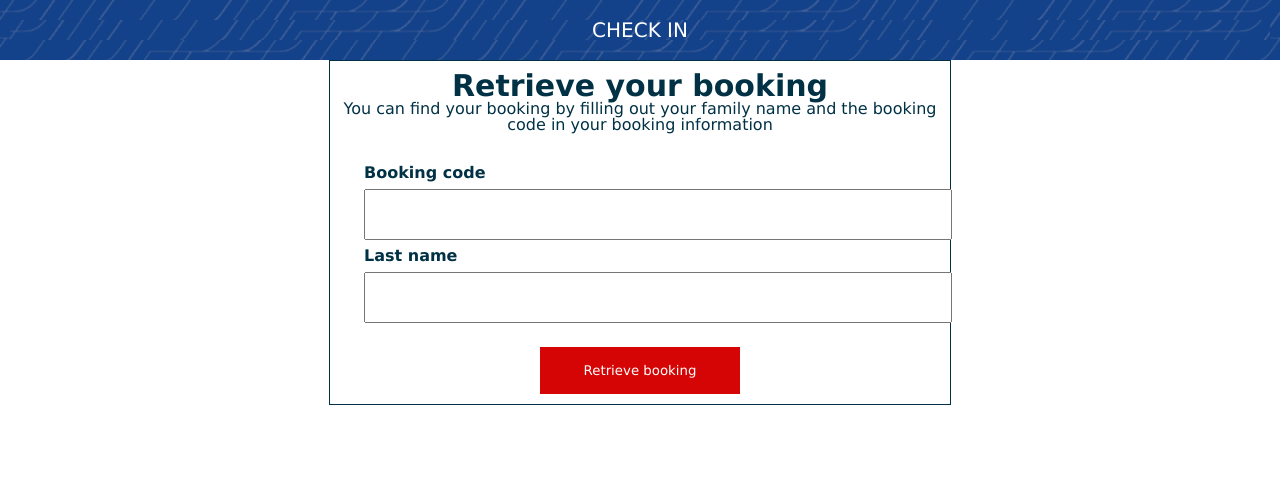
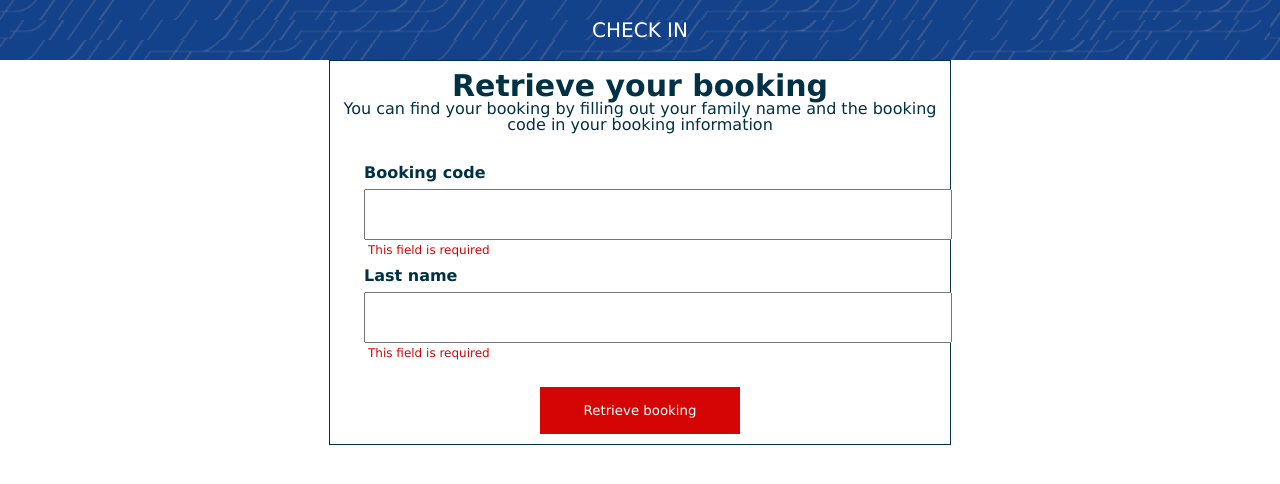
Before and after one commit to Dolfeeuw/booking-app, an Angular app: page / in a window 1280 px wide. Shown: the top 484 px of the page. Built offline with nearby package versions, Linux system fonts and the light colour scheme.

Commit message:
feat: added validation

```diff
--- a/src/_button.scss
+++ b/src/_button.scss
@@ -1,4 +1,3 @@
-@import "colors";
 @import "spacing";
 $font-size: 20px;
 
@@ -7,7 +6,7 @@ $font-size: 20px;
     background-color: $red;
     padding: 16px;
     width: 200px;
-    color: white;
+    color: $white;
     border: none;
   }
 }
--- a/src/_spacing.scss
+++ b/src/_spacing.scss
@@ -1,4 +1,5 @@
 $spacer: 8px;
+$small-spacer: $spacer/2;
 
 /* Margins */
 @mixin mx-1 {
--- /dev/null
+++ b/src/_validation.scss
@@ -0,0 +1,10 @@
+@mixin error {
+  .error {
+    .error-text {
+      white-space: pre-line;
+      font-size: 12px;
+      color: $red;
+      padding: $small-spacer;
+    }
+  }
+}
--- a/src/app/app.module.ts
+++ b/src/app/app.module.ts
@@ -5,6 +5,8 @@ import { AppComponent } from './app.component';
 import { BaInputComponent } from './components/ba-input/ba-input.component';
 import { BaFormComponent } from './components/ba-form/ba-form.component';
 import { BaHeaderComponent } from './components/ba-header/ba-header.component';
+import { ReactiveFormsModule } from '@angular/forms';
+import { BaValidationFeedbackComponent } from './ba-validation-feedback/ba-validation-feedback.component';
 
 @NgModule({
   declarations: [
@@ -12,8 +14,9 @@ import { BaHeaderComponent } from './components/ba-header/ba-header.component';
     BaInputComponent,
     BaFormComponent,
     BaHeaderComponent,
+    BaValidationFeedbackComponent,
   ],
-  imports: [BrowserModule],
+  imports: [BrowserModule, ReactiveFormsModule],
   providers: [],
   bootstrap: [AppComponent],
 })
--- /dev/null
+++ b/src/app/ba-validation-feedback/ba-validation-feedback.component.html
@@ -0,0 +1,3 @@
+<div class="error" *ngFor="let error of errors">
+  <p aria-invalid="true" class="error-text">{{ error }}</p>
+</div>
--- /dev/null
+++ b/src/app/ba-validation-feedback/ba-validation-feedback.component.ts
@@ -0,0 +1,48 @@
+import { Component, Input, OnInit } from '@angular/core';
+
+@Component({
+  selector: 'app-ba-validation-feedback',
+  templateUrl: './ba-validation-feedback.component.html',
+  styleUrls: ['./ba-validation-feedback.component.scss'],
+})
+export class BaValidationFeedbackComponent implements OnInit {
+  @Input() feedback?: any;
+  constructor() {}
+
+  ngOnInit(): void {}
+
+  get errors() {
+    const { required } = this.feedback?.errors || {};
+    const { minlength } = this.feedback?.errors || {};
+    const { maxlength } = this.feedback?.errors || {};
+    const { min } = this.feedback?.errors || {};
+    const { max } = this.feedback?.errors || {};
+    const { pattern } = this.feedback?.errors || {};
+    let errorMsg = [];
+
+    if (required) {
+      errorMsg.push('This field is required');
+    }
+    if (minlength) {
+      errorMsg.push(
+        'The minimum amount of characters is ' + minlength.requiredLength
+      );
+    }
+    if (maxlength) {
+      errorMsg.push(
+        'The maximum amount of characters is ' + maxlength.requiredLength
+      );
+    }
+    if (min || max) {
+      errorMsg.push('\n' + 'Only numbers 2-9 are allowed');
+    }
+    if (pattern) {
+      errorMsg.push('This field is required');
+    }
+    return errorMsg;
+  }
+
+  get status() {
+    return this.feedback.status;
+  }
+}
--- a/src/app/components/ba-form/ba-form.component.html
+++ b/src/app/components/ba-form/ba-form.component.html
@@ -4,22 +4,25 @@
     <p>{{ description }}</p>
   </div>
 
+  <form [formGroup]="bookingForm" (ngSubmit)="onFormSubmit()">
     <div class="mx-3">
       <app-ba-input
         class="d-flex"
         label="Booking code"
+        id="bookingNumber"
         name="bookingNumber"
-      id="bookingNumber"
+        [hasFeedback]="validate(bookingNumber)"
       ></app-ba-input>
       <app-ba-input
         class="d-flex"
         label="Last name"
         name="lastName"
         id="lastName"
+        [hasFeedback]="validate(lastName)"
       ></app-ba-input>
     </div>
-
     <div class="d-flex">
       <button type="submit" class="button">Retrieve booking</button>
     </div>
+  </form>
 </div>
--- a/src/app/components/ba-form/ba-form.component.ts
+++ b/src/app/components/ba-form/ba-form.component.ts
@@ -1,4 +1,5 @@
 import { Component, OnInit } from '@angular/core';
+import { FormControl, FormGroup, Validators } from '@angular/forms';
 
 @Component({
   selector: 'app-ba-form',
@@ -9,7 +10,44 @@ export class BaFormComponent implements OnInit {
   title = 'Retrieve your booking';
   description =
     'You can find your booking by filling out your family name and the booking code in your booking information';
+  feedback?: Object;
+  bookingForm = new FormGroup({
+    bookingNumber: new FormControl('', [
+      Validators.required,
+      Validators.minLength(5),
+      Validators.maxLength(6),
+      Validators.min(2),
+      Validators.max(9),
+    ]),
+    lastName: new FormControl('', [
+      Validators.required,
+      Validators.minLength(2),
+      Validators.maxLength(10),
+      // Alphabet and space regex
+      Validators.pattern('^[a-zA-Z ]*$'),
+    ]),
+  });
   constructor() {}
 
   ngOnInit(): void {}
+
+  get lastName() {
+    return this.bookingForm.get('lastName');
+  }
+
+  get bookingNumber() {
+    return this.bookingForm.get('bookingNumber');
+  }
+
+  validate(value?: any) {
+    const feedbackErrors = { status: value.status, errors: value.errors };
+    return feedbackErrors;
+  }
+
+  onFormSubmit() {
+    if (this.bookingForm.invalid) {
+      const formValue = this.bookingForm.value;
+      this.feedback = formValue;
+    }
+  }
 }
--- a/src/app/components/ba-input/ba-input.component.html
+++ b/src/app/components/ba-input/ba-input.component.html
@@ -1,9 +1,12 @@
 <div class="full-width">
-  <label class="d-block text-bold pb-1 pt-1" for="{{ id }}">{{ label }}</label>
+  <label class="d-block text-bold pb-1 pt-1" [for]="id">{{ label }}</label>
   <input
     class="d-block full-width px-2"
     type="text"
-    id="{{ id }}"
-    name="{{ name }}"
+    [id]="id"
+    [formControlName]="name"
   />
+  <app-ba-validation-feedback
+    [feedback]="feedback"
+  ></app-ba-validation-feedback>
 </div>
--- a/src/app/components/ba-input/ba-input.component.ts
+++ b/src/app/components/ba-input/ba-input.component.ts
@@ -1,18 +1,28 @@
-import { Component, Input, OnInit } from '@angular/core';
+import { Component, Input } from '@angular/core';
+import {
+  ControlContainer,
+  FormControl,
+  FormGroupDirective,
+} from '@angular/forms';
 
 @Component({
   selector: 'app-ba-input',
   templateUrl: './ba-input.component.html',
-  styleUrls: ['./ba-input.component.scss']
+  styleUrls: ['./ba-input.component.scss'],
+  viewProviders: [
+    { provide: ControlContainer, useExisting: FormGroupDirective },
+  ],
 })
-export class BaInputComponent implements OnInit {
-  @Input() label?: string;
-  @Input() id?: string;
-  @Input() name?: string;
+export class BaInputComponent {
+  @Input() label!: string;
+  @Input() id!: string;
+  @Input() name!: string;
+  @Input() form!: FormControl;
+  @Input() hasFeedback?: object;
 
-  constructor() { console.log(this.label) }
+  ngOnInit(): void {}
 
-  ngOnInit(): void {
+  get feedback() {
+    return this.hasFeedback;
   }
-
 }
--- a/src/styles.scss
+++ b/src/styles.scss
@@ -24,6 +24,9 @@
 @import "button";
 @include button;
 
+@import "validation";
+@include error;
+
 body {
   @include d-flex;
   height: 100%;
```
Also changed, not shown: src/app/ba-validation-feedback/ba-validation-feedback.component.scss (added), 1 other file (tests, documents, lock files or other folders). Lines whose indentation alone changed are shown as unchanged.
